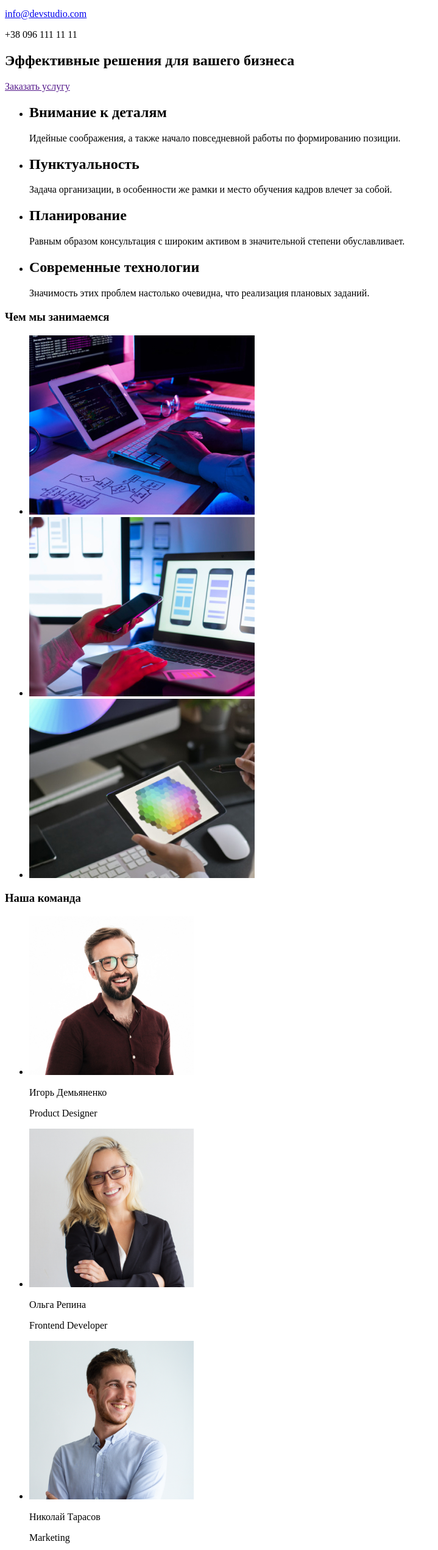
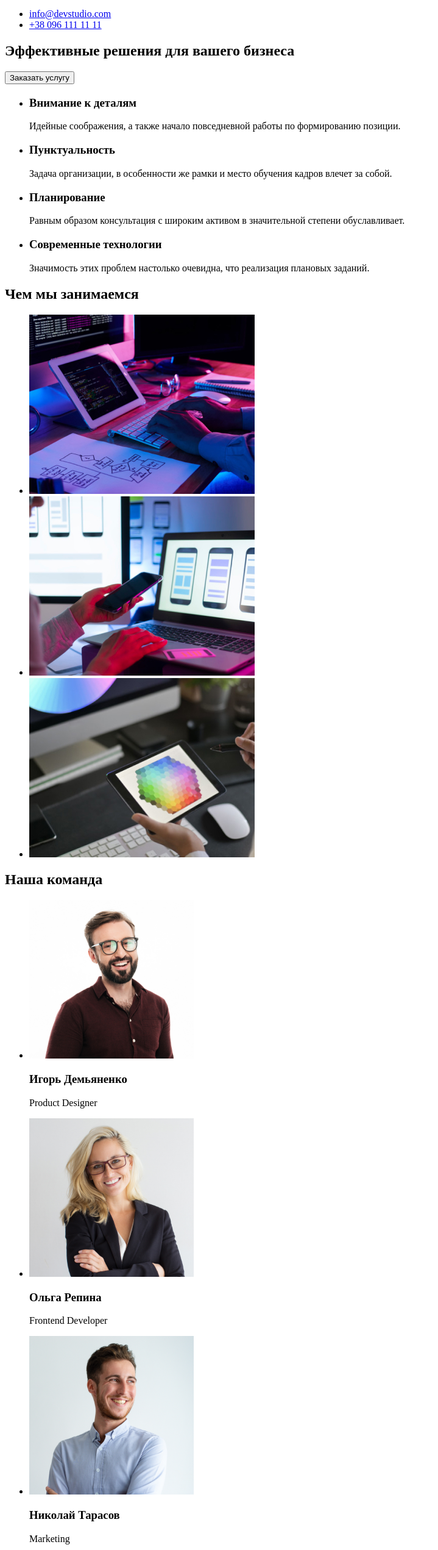
Before and after one commit to olha0108/goit-markup-hw-01, a plain HTML site: page index.html in a window 1280 px wide. Shown: the part 98-2640 px from the top of the page at 61% size, without its empty margins (0-719 px from the left). Drawn offline with Linux system fonts and the light colour scheme.

Commit message:
26-03-2022

```diff
--- a/index.html
+++ b/index.html
@@ -14,37 +14,41 @@
         <li><a href="">Студия</a></li>
         <li><a href="">Портфолио</a></li>
         <li><a href="">Контакты</a></li>
-    </ul></nav>
-    <a href="mailto:info@devstudio.com">info@devstudio.com</a>
-    <p>+38 096 111 11 11</p>
+    </ul>
+    </nav>
+    <ul>
+       <li><a href="mailto:info@devstudio.com">info@devstudio.com</a></li>
+       <li><a href="tel:+380961111111">+38 096 111 11 11</a></li>
+    </ul>
 </header>
 <main>
 <section>
     <h1>Эффективные решения для вашего бизнеса</h1>
-    <a href="">Заказать услугу</a>
+    <button type="button">Заказать услугу</button>
 </section>
 <section>
+    <h2></h2>
     <ul>
         <li>
-           <h2>Внимание к деталям</h2>
+           <h3>Внимание к деталям</h3>
            <p>Идейные соображения, а также начало повседневной работы по формированию позиции.</p>
         </li>
         <li>
-            <h2>Пунктуальность</h2>
+            <h3>Пунктуальность</h3>
             <p>Задача организации, в особенности же рамки и место обучения кадров влечет за собой.</p>
         </li>
         <li>
-            <h2>Планирование</h2>
+            <h3>Планирование</h3>
             <p>Равным образом консультация с широким активом в значительной степени обуславливает.</p>
         </li>
         <li>
-            <h2>Современные технологии</h2>
+            <h3>Современные технологии</h3>
             <p>Значимость этих проблем настолько очевидна, что реализация плановых заданий.</p>
         </li>
     </ul>
 </section>
 <section>
-    <h3>Чем мы занимаемся</h3>
+    <h2>Чем мы занимаемся</h2>
     <ul>
         <li><img src="./images/img-1.jpg" alt="Верстка" width="370"></li>
         <li><img src="./images/img-2.jpg" alt="Мобильная версия" width="370"></li>
@@ -52,37 +56,39 @@
     </ul>
 </section>
 <section>
-    <h3>Наша команда</h3>
+    <h2>Наша команда</h2>
     <ul>
         <li>
             <img src="./images/img-4.jpg" alt="Игорь Демьяненко" width="270">
-            <p>Игорь Демьяненко</p>
+            <h3>Игорь Демьяненко</h3>
             <p>Product Designer</p>
         </li>
         <li>
             <img src="./images/img-5.jpg" alt="Ольга Репина" width="270">
-            <p>Ольга Репина</p>
+            <h3>Ольга Репина</h3>
             <p>Frontend Developer</p>
         </li>
         <li>
             <img src="./images/img-6.jpg" alt="Николай Тарасов" width="270">
-            <p>Николай Тарасов</p>
+            <h3>Николай Тарасов</h3>
             <p>Marketing</p>
         </li>
         <li>
             <img src="./images/img-7.jpg" alt="Михаил Ермаков" width="270">
-            <p>Михаил Ермаков</p>
+            <h3>Михаил Ермаков</h3>
             <p>UI Designer</p>
         </li>
     </ul>
 </section>
 </main>
 <footer>
-   <p>WebStudio</p>
+    <a href="">WebStudio</a>
 <address>
-   <p>г. Киев, пр-т Леси Украинки, 26</p>
-   <a href="mailto:info@example.com">info@example.com</a>
-   <p>+38 099 111 11 11</p>
+   <ul>
+       <li><a href="https://goo.gl/maps/dqZg3L4bMHsLrdvS8">г. Киев, пр-т Леси Украинки, 26</a></li>
+       <li><a href="mailto:info@example.com">info@example.com</a></li>
+       <li><a href="tel:+380991111111">+38 099 111 11 11</a></li>
+    </ul>
 </address>
 </footer>
 </body>
```
Also changed, not shown: .prettierrc.json (added).
